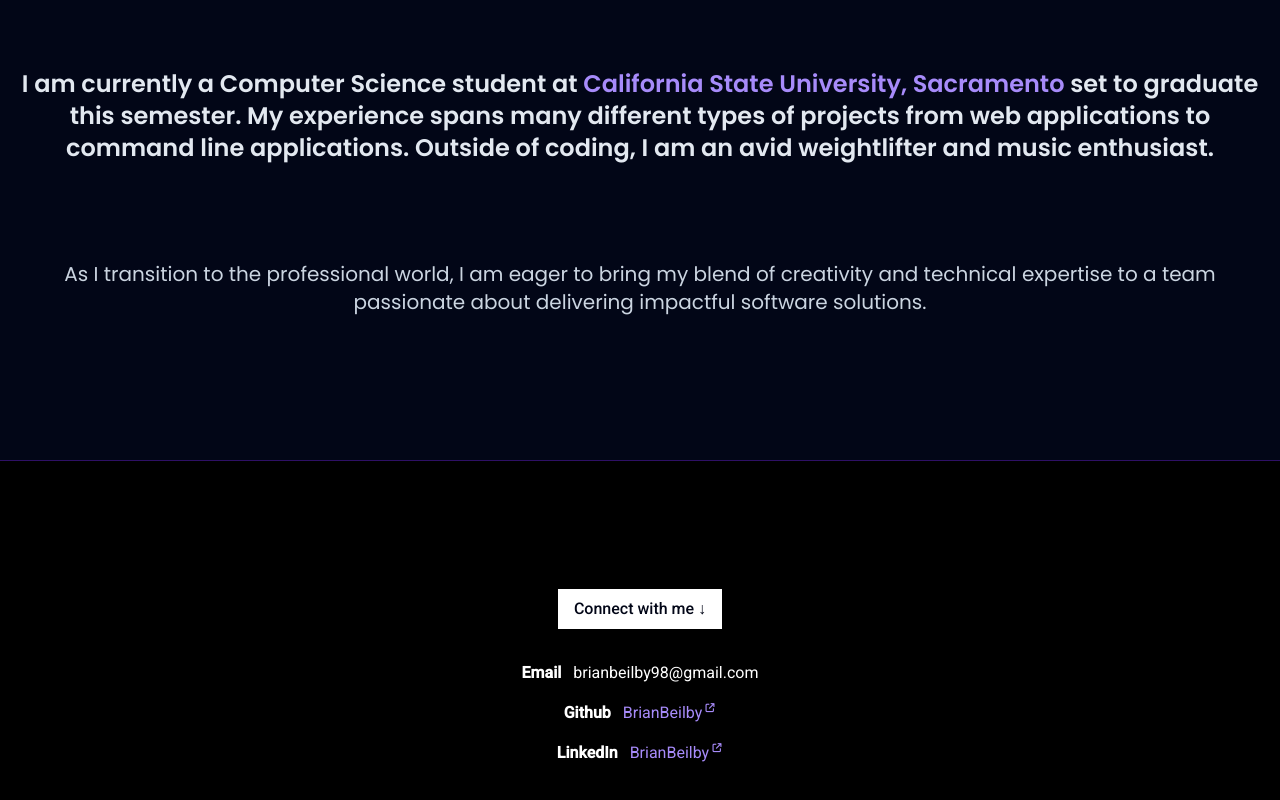
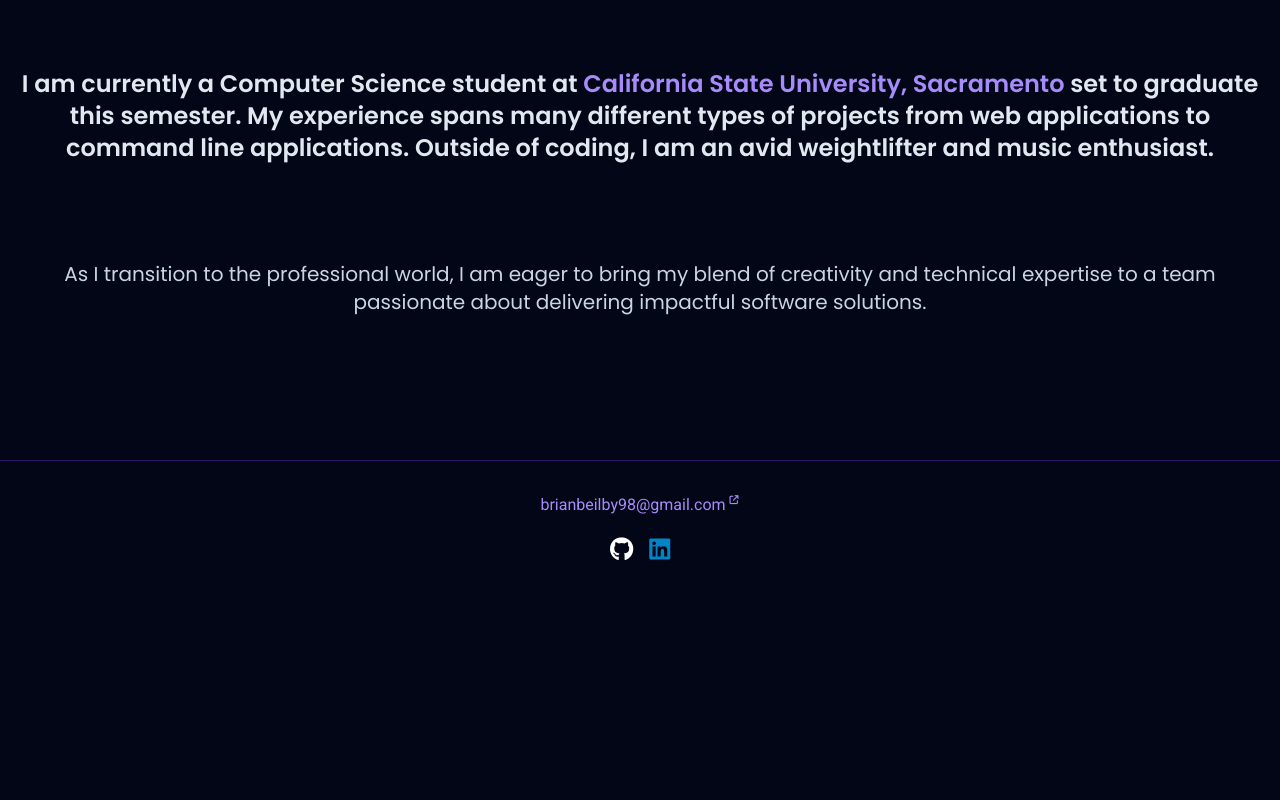
Before and after one commit to BrianBeilby/svelte-portfolio, a SvelteKit app: page / in a window 1280 px wide. Shown: the part 1528-2328 px from the top of the page. After the commit the page ends 2125 px from the top, so only its background shows below. Built offline with nearby package versions, Linux system fonts and the light colour scheme.

Commit message:
Update Footer.svelte

```diff
--- a/src/components/Footer.svelte
+++ b/src/components/Footer.svelte
@@ -1,41 +1,32 @@
 <footer
-  class="py-20 sm:py-32 bg-black border-t border-solid border-violet-950 flex flex-col gap-4 sm:gap-8 justify-center items-center"
+  class="py-6 sm:py-8 bg-transparent border-t border-solid border-violet-950 flex flex-col gap-2 sm:gap-4 justify-center items-center z-10"
 >
-  <p class="px-4 py-2 bg-white text-slate-950 font-medium">
-    Connect with me &darr;
-  </p>
-  <div class="flex flex-col gap-4 items-center justify-center">
-    <p><b class="pr-2">Email</b> brianbeilby98@gmail.com</p>
   <p>
-      <b class="pr-2">Github</b>
     <a
-        class="text-violet-400"
-        target="_blank"
-        href="https://github.com/BrianBeilby"
-      >
-        BrianBeilby<sup
+      href="mailto:brianbeilby98@gmail.com"
+      class="text-violet-400 hover:text-violet-300"
+      >brianbeilby98@gmail.com<sup
         ><span class="text-xs scale-75 pl-0.5">
           <i
             class="fa-solid fa-arrow-up-right-from-square text-xs scale-[75%]"
           />
         </span></sup
+      ></a
     >
+  </p>
+  <div class="flex flex-wrap gap-4 items-center justify-center">
+    <p>
+      <a target="_blank" href="https://github.com/BrianBeilby">
+        <i class="fa-brands fa-github text-2xl"></i>
       </a>
     </p>
     <p>
-        <b class="pr-2">LinkedIn</b>
       <a
-          class="text-violet-400"
+        class="text-sky-600"
         target="_blank"
         href="https://www.linkedin.com/in/brian-beilby-7b728923b/"
       >
-          BrianBeilby<sup
-            ><span class="text-xs scale-75 pl-0.5">
-              <i
-                class="fa-solid fa-arrow-up-right-from-square text-xs scale-[75%]"
-              />
-            </span></sup
-          >
+        <i class="fa-brands fa-linkedin text-2xl"></i>
       </a>
     </p>
   </div>
```
Lines whose indentation alone changed are shown as unchanged.
